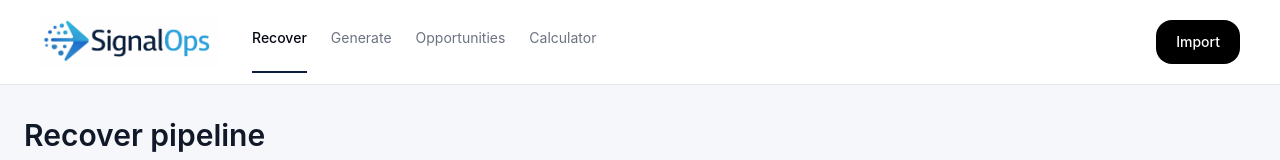
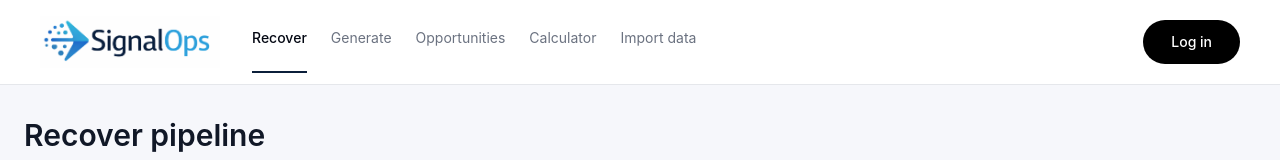
Before and after one commit to powerstephen/SignalOps, a Next.js app: page / in a window 1280 px wide. Shown: the top 160 px of the page. Built offline with nearby package versions, Linux system fonts and the light colour scheme.

Commit message:
Update TopNav.tsx

```diff
--- a/components/TopNav.tsx
+++ b/components/TopNav.tsx
@@ -9,6 +9,7 @@ const navItems = [
   { href: "/generate", label: "Generate" },
   { href: "/opportunities", label: "Opportunities" },
   { href: "/calculator", label: "Calculator" },
+  { href: "/connect", label: "Import data" },
 ];
 
 export default function TopNav() {
@@ -61,10 +62,10 @@ export default function TopNav() {
         </div>
 
         <Link
-          href="/connect"
-          className="rounded-2xl bg-black px-5 py-3 text-sm font-medium text-white transition hover:opacity-90"
+          href="/login"
+          className="rounded-[28px] bg-black px-7 py-3 text-sm font-medium text-white transition hover:opacity-90"
         >
-          Import
+          Log in
         </Link>
       </div>
     </div>
```
